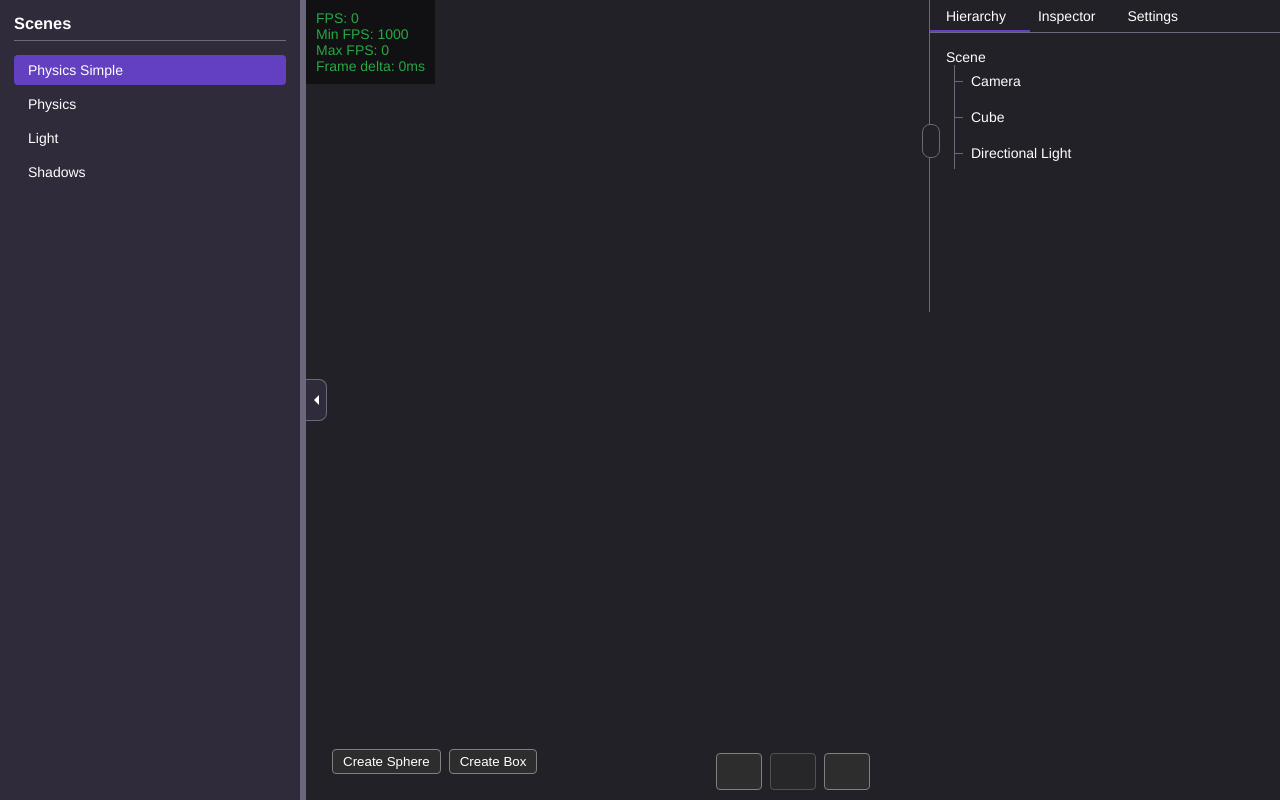
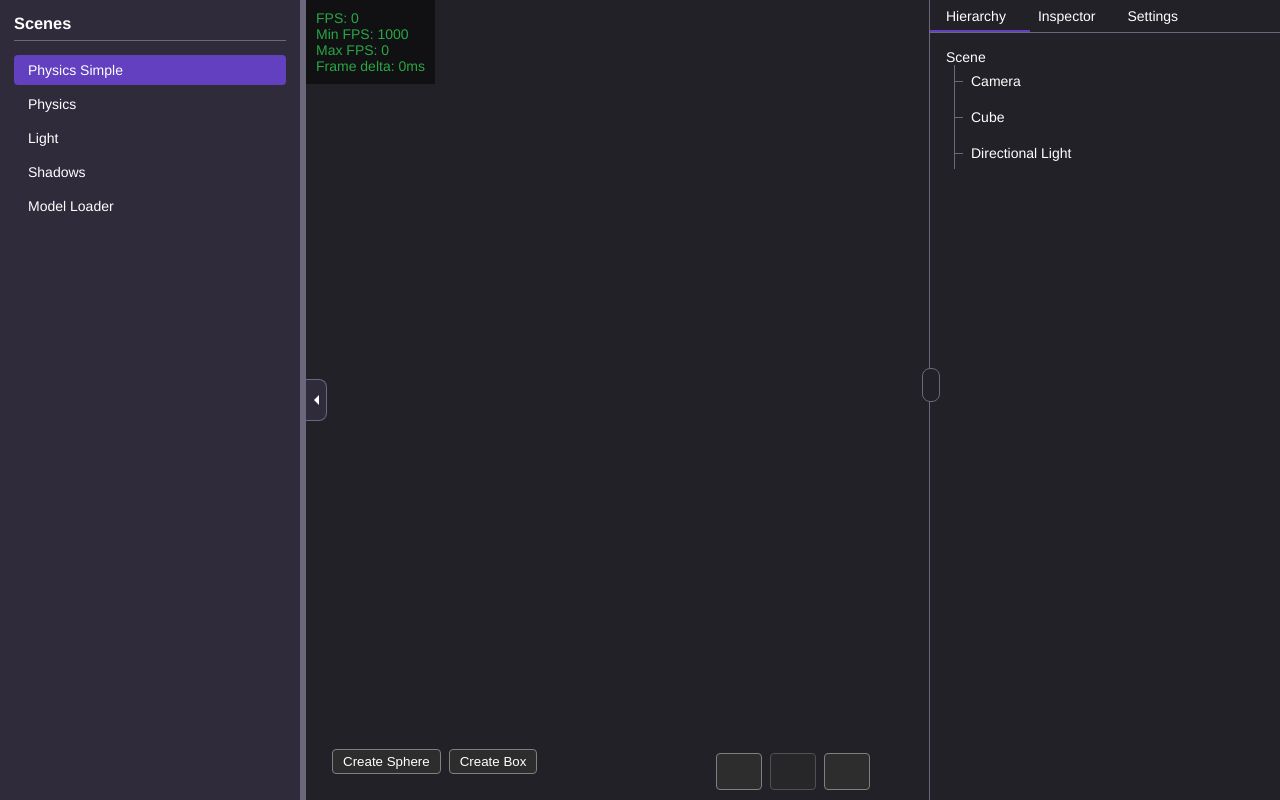
Before and after one commit to MauricioDelbono/SimpleVue3DEngine, a Vue app: page / in a window 1280 px wide. Built offline with nearby package versions, Linux system fonts and the light colour scheme; some icons are missing.

Commit message:
Sponza scene.

```diff
--- a/src/components/sceneInspector/SceneInspector.vue
+++ b/src/components/sceneInspector/SceneInspector.vue
@@ -66,6 +66,9 @@ function onMouseDown(event: MouseEvent) {
   flex-direction: column;
   border-left: 1px solid var(--border-color);
 
+  max-height: 100%;
+  min-height: 0;
+
   .content {
     padding: 16px;
   }
--- a/src/components/shared/VTabs/VTab.vue
+++ b/src/components/shared/VTabs/VTab.vue
@@ -32,5 +32,6 @@ onMounted(() => {
 .v-tab {
   width: inherit;
   height: inherit;
+  overflow: auto;
 }
 </style>
--- a/src/helpers/shadows.ts
+++ b/src/helpers/shadows.ts
@@ -66,7 +66,7 @@ export function getLightSpaceMatrix(cameraView: mat4, fov: number, aspect: numbe
   // Extend Z to include potential occluders between light and frustum
   // This is a heuristic. A better way is to use scene AABB.
   // But since we don't have easy access to scene AABB here, we extend backwards.
-  const zMult = 10.0
+  const zMult = 2.0
   if (minZ < 0) minZ *= zMult
   else minZ /= zMult
 
--- /dev/null
+++ b/src/scenes/modelLoader/ModelLoaderScene.vue
@@ -0,0 +1,51 @@
+<script setup lang="ts">
+import { useCamera } from '@/composables/camera'
+import { useInputStore } from '@/stores/input'
+import { useRenderStore } from '@/stores/render'
+import { useWebGLStore } from '@/stores/webgl'
+import RenderEngine from '@/components/RenderEngine.vue'
+import { vec3 } from 'gl-matrix'
+import { useAssetsStore } from '@/stores/assets'
+import { storeToRefs } from 'pinia'
+import Primitives from '@/helpers/primitives'
+import { GLTFLoader } from '@/loaders/gltf'
+import sponzaUrl from '@/assets/models/sponza.glb?url'
+
+const renderStore = useRenderStore()
+const { scene } = storeToRefs(renderStore)
+const assetsStore = useAssetsStore()
+const { meshes } = storeToRefs(assetsStore)
+const inputStore = useInputStore()
+const webglStore = useWebGLStore()
+const camera = useCamera()
+
+async function loadAssets() {
+  assetsStore.addMesh('cube', Primitives.createCube())
+
+  const loader = new GLTFLoader()
+  const sponza = await loader.load(webglStore.gl, sponzaUrl)
+  scene.value.entities.push(sponza)
+}
+
+async function initialize(done: () => {}) {
+  inputStore.initialize()
+  scene.value.fog.color = [0.0, 0.0, 0.0, 1]
+  scene.value.camera.transform.position = vec3.fromValues(0, 5, 0)
+  scene.value.camera.transform.rotation = vec3.fromValues(0, 90, 0)
+  camera.initialize()
+
+  await loadAssets()
+
+  const dirLight = scene.value.createDirectionalLight([0, 20, 0], meshes.value.cube)
+  dirLight.transform.scale = vec3.fromValues(0.2, 0.2, 1)
+  dirLight.transform.rotation = vec3.fromValues(60, 30, 0)
+
+  done()
+}
+</script>
+
+<template>
+  <RenderEngine @ready="initialize" />
+</template>
+
+<style scoped lang="scss"></style>
--- a/src/scenes/physics/PhysicsSimpleScene.vue
+++ b/src/scenes/physics/PhysicsSimpleScene.vue
@@ -109,7 +109,7 @@ function createBox() {
 <style scoped lang="scss">
 .physics-simple-scene {
   width: inherit;
-  height: inherit;
+  height: 100%;
 }
 
 .custom-buttons {
--- a/src/scenes/registry.ts
+++ b/src/scenes/registry.ts
@@ -26,6 +26,11 @@ export const scenes: SceneDefinition[] = [
     name: 'Shadows',
     id: 'shadows',
     component: defineAsyncComponent(() => import('./shadow/ShadowScene.vue'))
+  },
+  {
+    name: 'Model Loader',
+    id: 'model-loader',
+    component: defineAsyncComponent(() => import('./modelLoader/ModelLoaderScene.vue'))
   }
 ]
 
--- a/src/shaders/default.fs.ts
+++ b/src/shaders/default.fs.ts
@@ -204,7 +204,7 @@ float ShadowCalculation(vec3 fragPosWorld, vec3 normal, vec3 lightDir)
     if (currentDepth > 1.0)
         return 0.0;
 
-    float bias = max(0.005 * (1.0 - dot(normal, lightDir)), 0.0005);
+    float bias = max(0.05 * (1.0 - dot(normal, lightDir)), 0.005);
     if (layer == cascadeCount)
     {
         bias *= 1.0 / (50.0 * 0.5);
--- a/src/stores/webgl.ts
+++ b/src/stores/webgl.ts
@@ -256,12 +256,15 @@ export const useWebGLStore = defineStore('webgl', () => {
 
     gl.value.viewport(0, 0, shadowMapSize, shadowMapSize)
     gl.value.cullFace(gl.value.FRONT)
+    gl.value.enable(gl.value.POLYGON_OFFSET_FILL)
+    gl.value.polygonOffset(4.0, 4.0)
     gl.value.clear(gl.value.DEPTH_BUFFER_BIT)
 
     pipelines.value.shadow.setGlobalUniforms(scene)
   }
 
   function setRenderColor(scene: Scene) {
+    gl.value.disable(gl.value.POLYGON_OFFSET_FILL)
     gl.value.cullFace(gl.value.BACK)
 
     const cameraTransform = scene.camera.transform
```
Also changed, not shown: 1 other file (tests, documents, lock files or other folders).
